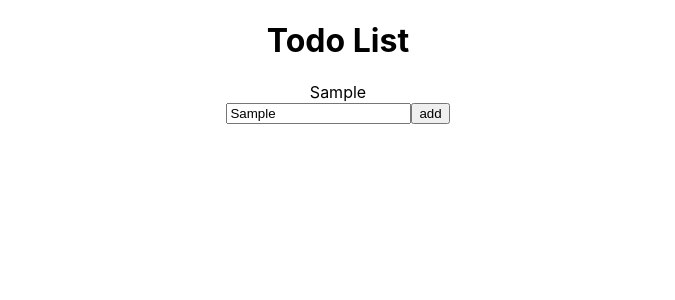
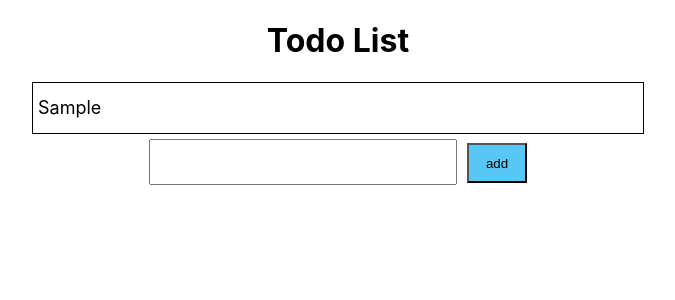
Before and after one commit to AFS-Bootcamp-202207-Class-3-2/Todo-List-Tin, a React (Create React App) app: page / in a window 1280 px wide. Both pictures are taken after typing "Sample" into the empty fields and a click on the button "add". Shown: the top 300 px of the page, without its empty margins (302-977 px from the left). Built offline with nearby package versions, Linux system fonts and the light colour scheme.

Commit message:
feat: css in components

```diff
--- a/src/components/TodoGenerator.jsx
+++ /dev/null
@@ -1,16 +0,0 @@
-import React from 'react'
-import { useState } from 'react'
-
-export default function TodoGenerator(props) {
-    const [value, setValue] = useState('')
-    const {addTodo} = props;
-    const submitValue = () => {
-        addTodo(value)
-     }
-  return (
-    <div>
-        <input type="text" value={value} onChange={(e) => setValue(e.target.value)}/>
-        <input type="button" value="add" onClick={submitValue}/>
-    </div>
-  )
-}
--- /dev/null
+++ b/src/components/TodoGenerator/TodoGenerator.jsx
@@ -0,0 +1,18 @@
+import React from 'react'
+import { useState } from 'react'
+import './index.css'
+
+export default function TodoGenerator(props) {
+    const [value, setValue] = useState('')
+    const {addTodo} = props;
+    const submitValue = () => {
+        addTodo(value)
+        setValue('');
+     }
+  return (
+    <div className='generator'>
+        <input className='generator__text' type="text" value={value} onChange={(e) => setValue(e.target.value)}/>
+        <input className='generator__btn' type="button" value="add" onClick={submitValue}/>
+    </div>
+  )
+}
--- /dev/null
+++ b/src/components/TodoGenerator/index.css
@@ -0,0 +1,16 @@
+.generator{
+    margin: auto;
+    margin-top: 5px;
+
+}
+.generator__btn{
+    background: rgb(87, 200, 245);
+    width: 60px;
+    height: 40px;
+    margin-left: 10px;
+}
+.generator__text {
+    width: 300px;
+    line-height: 40px;
+    font-size: 18px;
+}
--- a/src/components/TodoGroup.jsx
+++ b/src/components/TodoGroup/TodoGroup.jsx
@@ -1,5 +1,5 @@
 import React from "react";
-import TodoItem from "./TodoItem";
+import TodoItem from "../TodoItem/TodoItem";
 
 export default function TodoGroup(props) {
   const itemList = props.inputArray;
--- a/src/components/TodoItem.jsx
+++ /dev/null
@@ -1,4 +0,0 @@
-export default function TodoItem(props) {
-  const { itemValue } = props;
-  return <div>{itemValue}</div>;
-}
--- /dev/null
+++ b/src/components/TodoItem/TodoItem.jsx
@@ -0,0 +1,6 @@
+import './index.css';
+
+export default function TodoItem(props) {
+  const { itemValue } = props;
+return <div className='container'>{itemValue}</div>;
+}
--- /dev/null
+++ b/src/components/TodoItem/index.css
@@ -0,0 +1,10 @@
+.container{
+    border: 1px solid black;
+    margin: 5px auto;
+    width: 600px;
+    height: 40px;
+    font-size: 18px;
+    text-align: left;
+    line-height: 40px;
+    padding: 5px;
+}
--- a/src/components/TodoList.jsx
+++ b/src/components/TodoList.jsx
@@ -1,8 +1,8 @@
 import React from "react";
 import { useState } from "react";
 
-import TodoGenerator from "./TodoGenerator";
-import TodoGroup from "./TodoGroup";
+import TodoGenerator from "./TodoGenerator/TodoGenerator";
+import TodoGroup from "./TodoGroup/TodoGroup";
 
 export default function TodoList() {
   const [inputArray, setInputArray] = useState([]);
```
